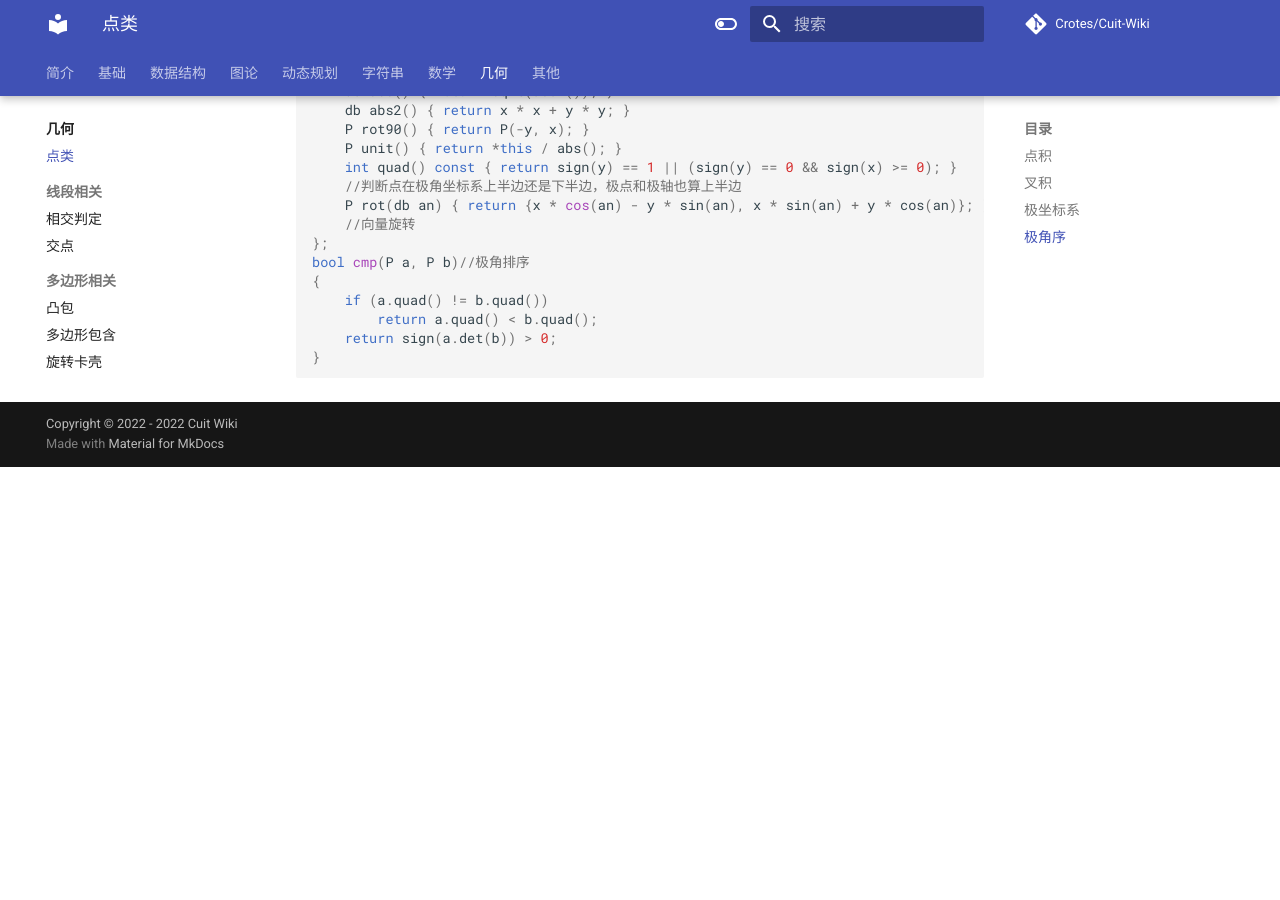
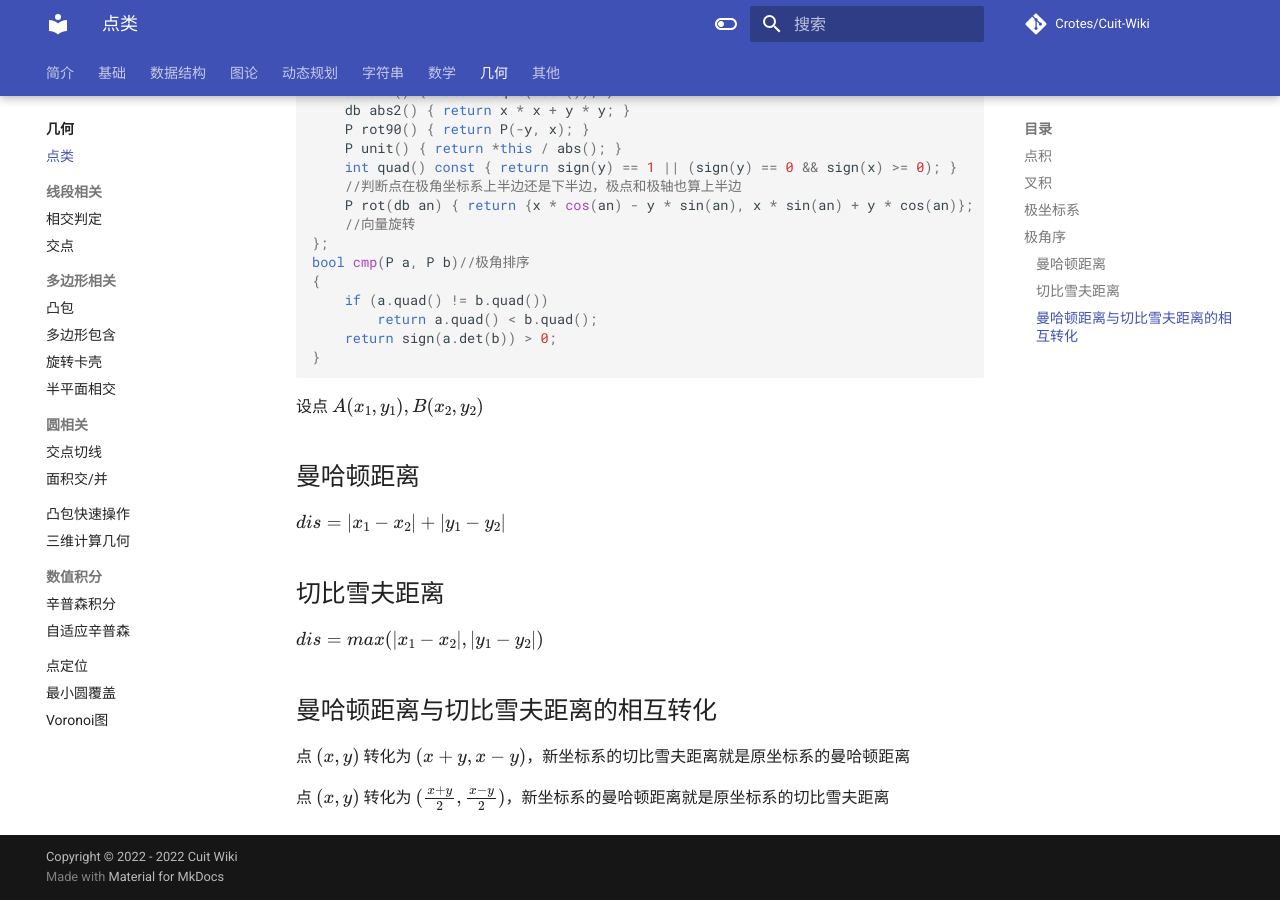
Before and after one commit to Crotes/Cuit-Wiki, an MkDocs documentation site: the page built from docs/Geometry/点类.md, in a window 1280 px wide and 900 px high, scrolled down 1539 px. Built offline with MkDocs 1.6.1 and Material for MkDocs 9.7.7, drawn with Linux system fonts in a browser that asks for light colours; formulas are drawn with MathJax 3; comment, search, counter and statistics services are not loaded; before the commit the page ends 2006 px from its top, so only the background shows below that.

Commit message:
新增曼哈顿距离合切比雪夫距离

````diff
--- a/docs/Geometry/点类.md
+++ b/docs/Geometry/点类.md
@@ -72,3 +72,12 @@ bool cmp(P a, P b)//极角排序
     return sign(a.det(b)) > 0;
 }
 ```
+设点 $A(x_1,y_1),B(x_2,y_2)$
+## 曼哈顿距离
+$dis=|x_1-x_2|+|y_1-y_2|$
+## 切比雪夫距离
+$dis=max(|x_1-x_2|,|y_1-y_2|)$
+## 曼哈顿距离与切比雪夫距离的相互转化
+点 $(x,y)$ 转化为 $(x+y,x-y)$，新坐标系的切比雪夫距离就是原坐标系的曼哈顿距离
+
+点 $(x,y)$ 转化为 $(\frac{x+y}2,\frac{x-y}2)$，新坐标系的曼哈顿距离就是原坐标系的切比雪夫距离
````
